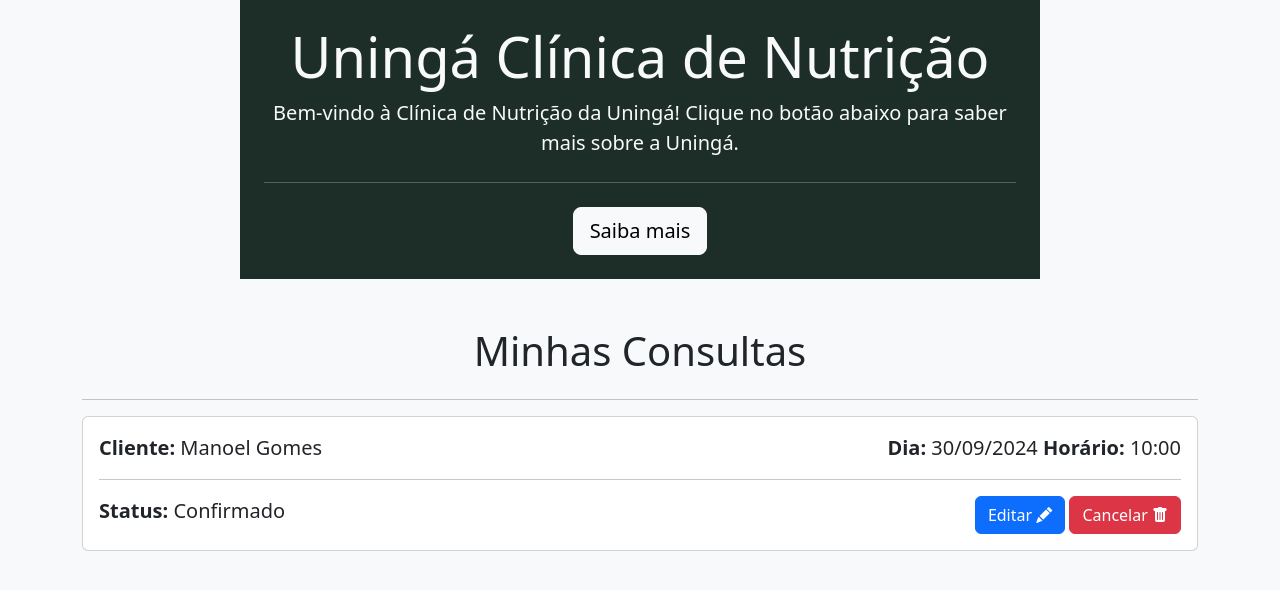
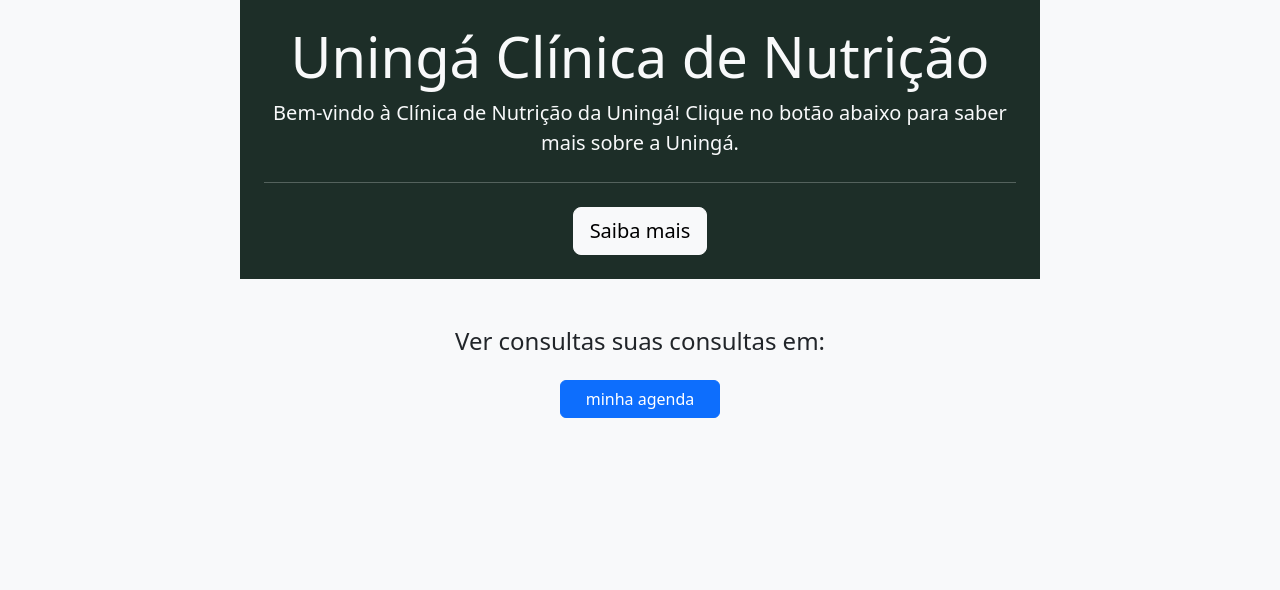
Before and after one commit to NBorego/nutricao-uninga, a Django app: page /agendamento/nutricionista/pagina_inicial in a window 1280 px wide. Shown: the part 116-706 px from the top of the page. Run offline with Django 5.2, Linux system fonts and the light colour scheme; a user stored in the database is signed in; data comes from the database, SQL or seed files in the repository; both versions use the stored data as it was after the commit.

Commit message:
/feature area minha agenda e consultas

```diff
--- a/agendamento/templates/agendamento/nutricionista/pagina_inicial.html
+++ b/agendamento/templates/agendamento/nutricionista/pagina_inicial.html
@@ -13,13 +13,16 @@
         {% include "partials/agendamento/bem_vindo.html" %}
 
         <section class="container mt-5 d-flex justify-content-center flex-column text-center">
-            <h1>Minhas Consultas</h1>
-            <hr>
-            <div class="d-flex flex-column gap-2">
-                {% for consulta in consultas %}
-                    {% include "partials/agendamento/nutricionista/consultas.html" %}
-                {% endfor %}
-            </div>
+            <h4>
+                Ver consultas suas consultas em:
+                <a
+                    class="btn btn-primary d-block mt-4 m-auto"
+                    href="{% url "minha_agenda" %}"
+                    style="width: 10rem;"
+                >
+                    minha agenda
+                </a>
+            </h4>
         </section>
     </main>
 {% endblock conteudo %}
--- a/agendamento/templates/partials/agendamento/header_cliente.html
+++ b/agendamento/templates/partials/agendamento/header_cliente.html
@@ -12,6 +12,9 @@
             </button>
             <div class="collapse navbar-collapse" id="navbarSupportedContent">
                 <ul class="navbar-nav me-auto mb-2 mb-lg-0">
+                    <li class="nav-item">
+                        <a class="nav-link" href="{% url "minhas_consultas" %}">Minhas Consultas</a>
+                    </li>
                     <li class="nav-item">
                         <a class="nav-link" href="{% url "agendar_consulta" %}">Agendar Consulta</a>
                     </li>
--- a/agendamento/templates/partials/agendamento/nutricionista/consultas.html
+++ /dev/null
@@ -1,40 +0,0 @@
-<div class="card">
-    <div class="card-body">
-        <div class="d-flex justify-content-between">
-            <span class="fs-5">
-                <strong>Cliente: </strong>
-                {{consulta.cliente.user.first_name}}
-                {{consulta.cliente.user.last_name}}
-            </span>
-            <div>
-                <span class="fs-5">
-                    <strong>Dia: </strong>
-                    {{consulta.dia|date:"d/m/Y" }}
-                </span>
-                <span class="fs-5">
-                    <strong>Horário: </strong>
-                    {{consulta.horario}}
-                </span>
-            </div>
-
-        </div>
-        <hr>
-        <div class="d-flex justify-content-between">
-            <span class="fs-5">
-                <strong>Status: </strong>
-                {{consulta.status}}
-            </span>
-
-            <div>
-                <a class="btn btn-primary" href="">
-                    Editar
-                    <i class="bi bi-pencil-fill"></i>
-                </a>
-                <a class="btn btn-danger" href="">
-                    Cancelar
-                    <i class="bi bi-trash-fill"></i>
-                </a>
-            </div>
-        </div>
-    </div>
-</div>
--- a/agendamento/urls.py
+++ b/agendamento/urls.py
@@ -3,8 +3,12 @@ from . import views
 
 urlpatterns = [
     path('cliente/pagina_inicial', views.pagina_cliente, name='pagina_cliente'),
+    path('cliente/minhas_consultas', views.minhas_consultas, name='minhas_consultas'),
+    path('cliente/agendar_consulta', views.agendar_consulta, name='agendar_consulta'),
     path('cliente/minha_conta', views.minha_conta_cliente, name='minha_conta_cliente'),
-    path('cliente/agendar_consulta', views.agendar_consulta, name='agendar_consulta'),
     path('nutricionista/pagina_inicial', views.pagina_nutricionista, name='pagina_nutricionista'),
+    path('nutricionista/minha_agenda', views.minha_agenda, name='minha_agenda'),
+    path('nutricionista/aceitar/<int:consulta_id>/', views.aceitar_consulta, name='aceitar_consulta'),
+    path('nutricionista/cancelar/<int:consulta_id>/', views.cancelar_consulta, name='cancelar_consulta'),
     path('nutricionista/minha_conta_nutricionista', views.minha_conta_nutricionista, name='minha_conta_nutricionita'),
 ]
--- a/agendamento/views.py
+++ b/agendamento/views.py
@@ -1,5 +1,5 @@
 from django.contrib.auth.decorators import permission_required, login_required
-from django.shortcuts import render, redirect
+from django.shortcuts import render, redirect, get_object_or_404
 from .models import Agendamento
 from .forms import AgendamentoForm
 from login.models import Cliente
@@ -12,6 +12,27 @@ def pagina_cliente(request):
 
     return render(request,
         'agendamento/cliente/pagina_inicial.html', {'consultas': consultas}
+    )
+
+@login_required
+@permission_required('login.cliente')
+def minhas_consultas(request):
+    status_filtro = request.GET.get('status')
+
+    if status_filtro:
+        consultas = Agendamento.objects.filter(
+            status=status_filtro,
+            cliente=request.user.cliente
+        )
+    else:
+        consultas = Agendamento.objects.filter(
+            cliente=request.user.cliente
+        ).order_by('dia')
+
+    return render(
+        request,
+        'agendamento/cliente/minhas_consultas.html',
+        {'consultas': consultas}
     )
 
 @login_required
@@ -36,15 +57,51 @@ def minha_conta_cliente(request):
 @login_required
 @permission_required('login.nutricionista')
 def pagina_nutricionista(request):
-    consultas = Agendamento.objects.all().order_by('dia')
+    return render(
+        request,
+        'agendamento/nutricionista/pagina_inicial.html',
+    )
+
+@login_required
+@permission_required('login.nutricionista')
+def minha_agenda(request):
+    status_filtro = request.GET.get('status')
+
+    if status_filtro:
+        consultas = Agendamento.objects.filter(
+            status=status_filtro,
+            nutricionista=request.user.nutricionista
+        )
+    else:
+        consultas = Agendamento.objects.filter(
+            nutricionista=request.user.nutricionista
+        ).order_by('dia')
 
     return render(
         request,
-        'agendamento/nutricionista/pagina_inicial.html',
+        'agendamento/nutricionista/minha_agenda.html',
         {'consultas': consultas}
     )
 
 @login_required
 @permission_required('login.nutricionista')
+def aceitar_consulta(request, consulta_id):
+    consulta = get_object_or_404(Agendamento, id=consulta_id)
+    consulta.status = 'Confirmado'
+    consulta.save()
+    return redirect('minha_agenda')
+
+@login_required
+def cancelar_consulta(request, consulta_id):
+    consulta = get_object_or_404(Agendamento, id=consulta_id)
+    consulta.delete()
+
+    if request.user.is_nutricionista:
+        return redirect('minha_agenda')
+    else:
+        return redirect('pagina_cliente')
+
+@login_required
+@permission_required('login.nutricionista')
 def minha_conta_nutricionista(request):
     return render(request, 'agendamento/nutricionista/minha_conta.html')
```
Also changed, not shown: agendamento/templates/agendamento/cliente/minhas_consultas.html (added, +22 -0 lines), agendamento/templates/agendamento/cliente/pagina_inicial.html (+10 -7 lines), agendamento/templates/agendamento/nutricionista/minha_agenda.html (added, +22 -0 lines), agendamento/templates/partials/agendamento/cliente/consultas.html (deleted, +0 -33 lines), agendamento/templates/partials/agendamento/cliente/tabela_consultas.html (added, +47 -0 lines), agendamento/templates/partials/agendamento/nutricionista/tabela_consultas.html (added, +54 -0 lines), db.sqlite3.
